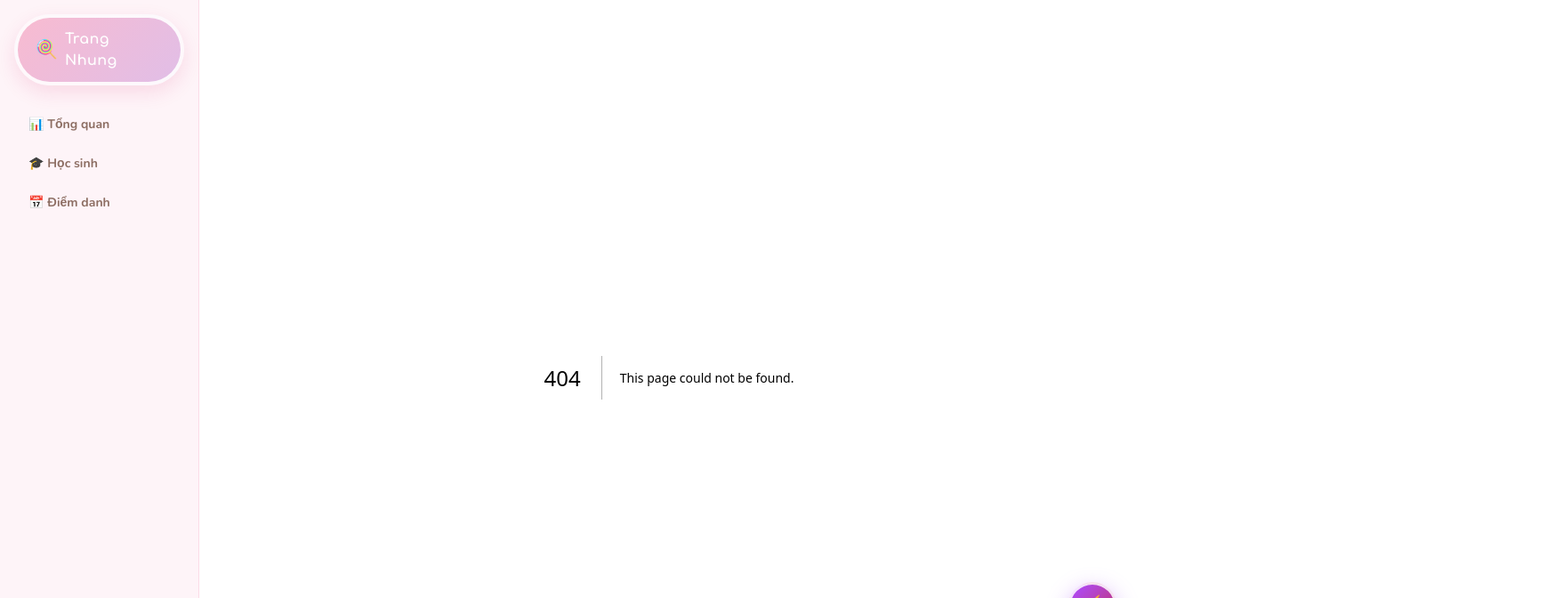
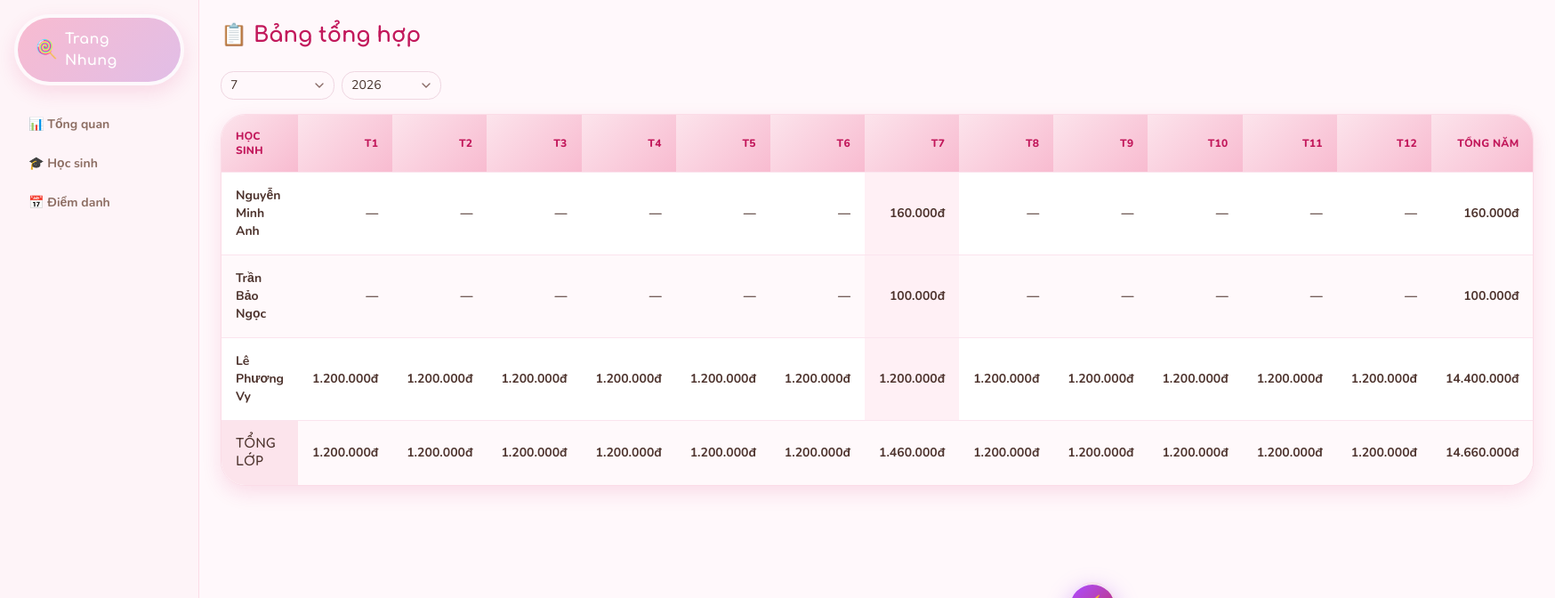
Before and after one commit to xuanTruongIT04/quan-ly-hoc-sinh, a Next.js app: page /summary in a window 1280 px wide. Before the commit this address had no page. Shown: the top 672 px of the page at 89% size, 1748 px wide, since content can reach past the window. Built offline with nearby package versions, Linux system fonts and the light colour scheme.

Commit message:
feat(summary): SP-3 trang /summary Bảng tổng hợp — HS × 12 tháng + tổng năm/lớp + gắn menu
Co-Authored-By: Claude Opus 4.8 <noreply@anthropic.com>

```diff
--- /dev/null
+++ b/src/app/summary/page.tsx
@@ -0,0 +1,10 @@
+import { SummaryTable } from '@/components/summary/SummaryTable'
+
+export default function SummaryPage() {
+  return (
+    <div className="space-y-6">
+      <h1 className="font-heading text-2xl font-bold text-[#c2185b]">📋 Bảng tổng hợp</h1>
+      <SummaryTable />
+    </div>
+  )
+}
--- a/src/components/layout/QuickMenu.tsx
+++ b/src/components/layout/QuickMenu.tsx
@@ -17,7 +17,7 @@ const MENU_GROUPS: MenuGroup[] = [
       { icon: '💳', label: 'Quản lý Thu nợ', action: { type: 'nav', href: '/debts' } },
       { icon: '💰', label: 'Bảng phụ phí', action: { type: 'toast', message: SOON } },
       { icon: '📊', label: 'Xuất Excel', action: { type: 'toast', message: SOON } },
-      { icon: '📋', label: 'Bảng tổng hợp', action: { type: 'nav', href: '/' } },
+      { icon: '📋', label: 'Bảng tổng hợp', action: { type: 'nav', href: '/summary' } },
     ],
   },
   {
--- /dev/null
+++ b/src/components/summary/SummaryTable.tsx
@@ -0,0 +1,70 @@
+'use client'
+import { useAppStore } from '@/store/useAppStore'
+import { usePeriodStore } from '@/store/usePeriodStore'
+import { receiptTotal } from '@/lib/fees'
+import { formatPrice } from '@/lib/utils'
+import { MonthYearPicker } from '@/components/dashboard/MonthYearPicker'
+
+const MONTHS = Array.from({ length: 12 }, (_, i) => i + 1)
+
+export function SummaryTable() {
+  const { students, attendance, getExtraFee } = useAppStore()
+  const { year, month } = usePeriodStore()
+
+  const sorted = [...students].sort((a, b) => a.sortOrder - b.sortOrder)
+  const cell = (id: string, m: number) => {
+    const s = students.find((x) => x.id === id)!
+    return receiptTotal(s, attendance, getExtraFee(id, year, m), year, m)
+  }
+
+  // ma trận + tổng
+  const rows = sorted.map((s) => {
+    const months = MONTHS.map((m) => cell(s.id, m))
+    return { s, months, yearTotal: months.reduce((a, b) => a + b, 0) }
+  })
+  const colTotals = MONTHS.map((_, i) => rows.reduce((sum, r) => sum + r.months[i], 0))
+  const grandTotal = colTotals.reduce((a, b) => a + b, 0)
+
+  const money = (n: number) => (n > 0 ? formatPrice(n) : '—')
+
+  if (students.length === 0) {
+    return <div className="candy-card p-8 text-center text-[#8d6e63]">Chưa có học sinh nào.</div>
+  }
+
+  return (
+    <div className="space-y-4">
+      <MonthYearPicker />
+      <div className="candy-table overflow-x-auto">
+        <table className="w-full border-collapse text-sm">
+          <thead>
+            <tr>
+              <th className="sticky left-0 z-10 bg-[#f8bbd0] px-4 py-4 text-left text-xs font-extrabold uppercase tracking-wide text-[#c2185b]">Học sinh</th>
+              {MONTHS.map((m) => (
+                <th key={m} className={`px-3 py-4 text-right text-xs font-extrabold uppercase text-[#c2185b] ${m === month ? 'bg-[#fbc4dc]' : 'bg-[#fce4ec]'}`}>T{m}</th>
+              ))}
+              <th className="px-4 py-4 text-right text-xs font-extrabold uppercase text-[#c2185b] bg-[#f8bbd0]">Tổng năm</th>
+            </tr>
+          </thead>
+          <tbody>
+            {rows.map(({ s, months, yearTotal }, ri) => (
+              <tr key={s.id} className={ri % 2 === 1 ? 'bg-[#fff9fb]' : ''}>
+                <td className={`sticky left-0 z-10 border-t border-[#fbe4ee] px-4 py-3 font-bold text-[#4e342e] ${ri % 2 === 1 ? 'bg-[#fff9fb]' : 'bg-white'}`}>{s.fullName}</td>
+                {months.map((v, mi) => (
+                  <td key={mi} className={`border-t border-[#fbe4ee] px-3 py-3 text-right font-bold ${MONTHS[mi] === month ? 'bg-[#fff0f5]' : ''} ${v > 0 ? 'text-[#4e342e]' : 'text-[#d4b8c4]'}`}>{money(v)}</td>
+                ))}
+                <td className="border-t border-[#fbe4ee] px-4 py-3 text-right font-extrabold text-[#c2185b]">{money(yearTotal)}</td>
+              </tr>
+            ))}
+            <tr className="bg-[#fce4ec]">
+              <td className="sticky left-0 z-10 border-t-2 border-[#f7a8c4] bg-[#fce4ec] px-4 py-3 font-heading font-bold text-[#c2185b]">TỔNG LỚP</td>
+              {colTotals.map((v, i) => (
+                <td key={i} className="border-t-2 border-[#f7a8c4] px-3 py-3 text-right font-extrabold text-[#c2185b]">{money(v)}</td>
+              ))}
+              <td className="border-t-2 border-[#f7a8c4] px-4 py-3 text-right font-extrabold text-[#c2185b]">{money(grandTotal)}</td>
+            </tr>
+          </tbody>
+        </table>
+      </div>
+    </div>
+  )
+}
```
